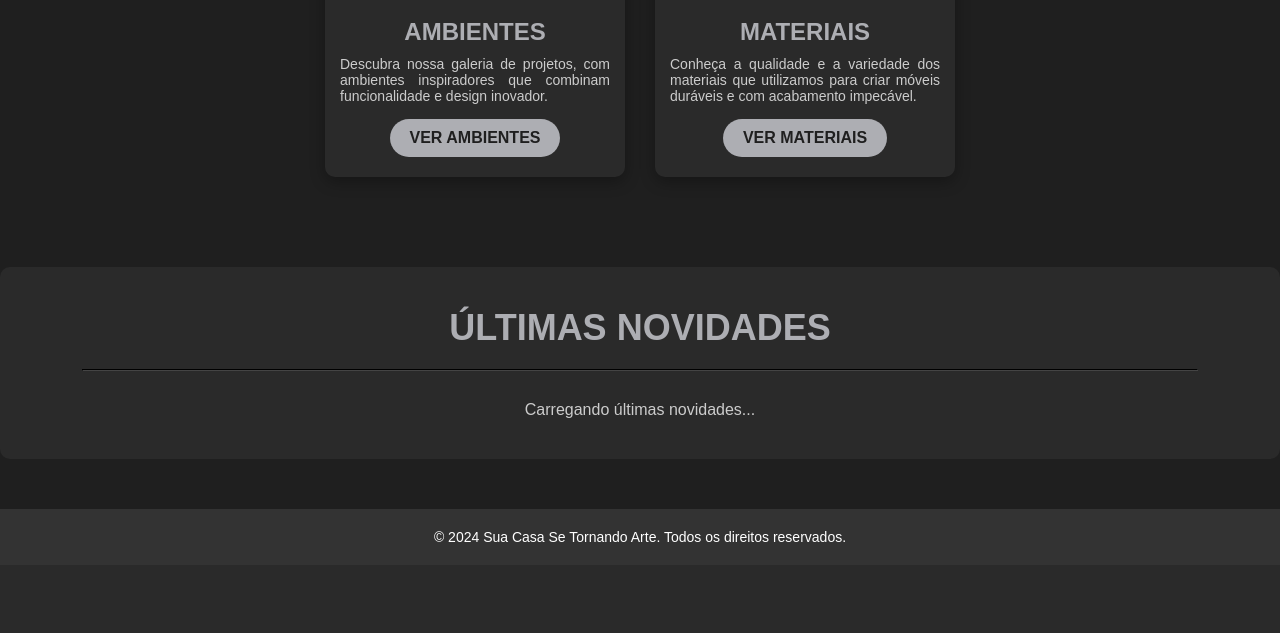
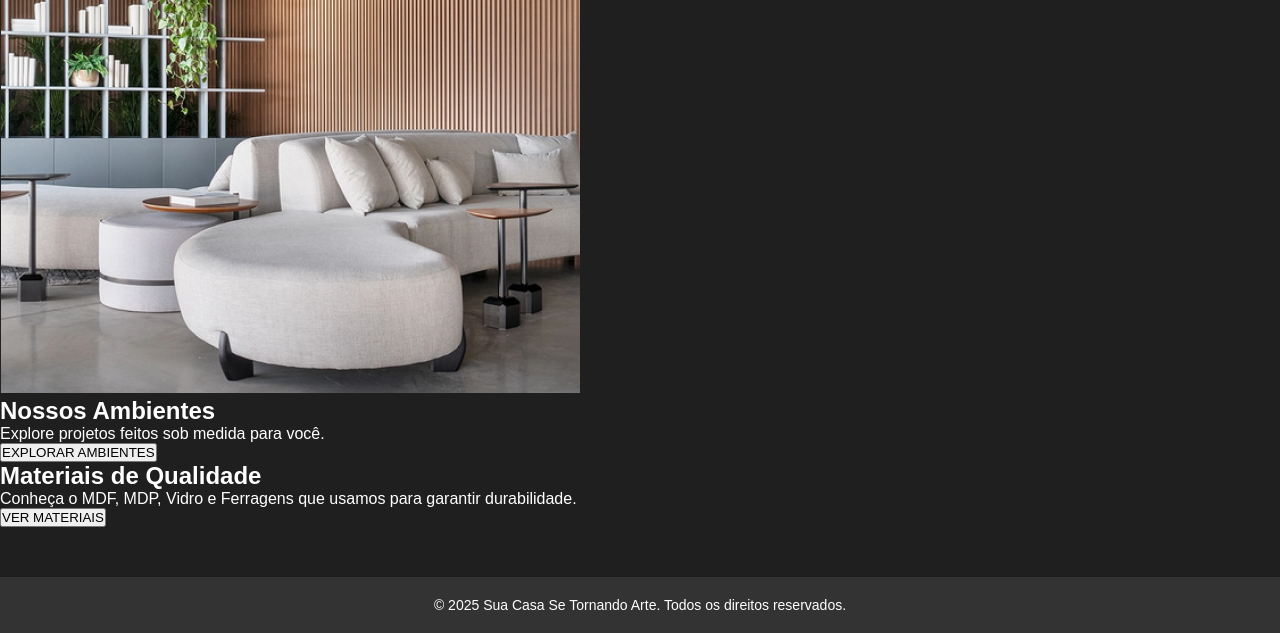
Before and after one commit to DianAndi/Trabalho-Desenvolvimento-WEB, a Flask app: page / in a window 1280 px wide. Shown: the part 953-1586 px from the top of the page. Before the commit the page ends 1495 px from the top, so only its background shows below. Run offline with Flask 3, Linux system fonts and the light colour scheme.

Commit message:
Update index.html

```diff
--- a/templates/index.html
+++ b/templates/index.html
@@ -40,39 +40,26 @@
     </nav>
   </header>
 
-  <main id="main-content">
-    <section class="hero-section">
-        <h1>SUA CASA SE TORNANDO ARTE</h1>
-        <img src="{{ url_for('static', filename='imagens/SEU PROJETO.png') }}" alt="Sua Casa Se Tornando Arte">
-        <p>Transforme seus ambientes com nossos móveis planejados de alta qualidade. Criamos projetos únicos que refletem sua personalidade e otimizam cada espaço. Do design à instalação, nossa equipe garante excelência e satisfação.</p>
+  <main class="galeria" id="main-content">
+    <img src="{{ url_for('static', filename='imagens/cozinha.png') }}" alt="Cozinha" />
+    <img src="{{ url_for('static', filename='imagens/quarto.png') }}" alt="Quarto" />
+    <img src="{{ url_for('static', filename='imagens/sala.png') }}" alt="Sala de Estar" />
+    <section class="chamada-servicos">
+      <h2>Nossos Ambientes</h2>
+      <p>Explore projetos feitos sob medida para você.</p>
+      <button id="exploreAmbientesBtn" class="btn-geral" data-route="{{ url_for('ambientes_partial') }}">EXPLORAR AMBIENTES</button>
     </section>
 
-    <section class="gallery-section">
-        <div class="gallery-item">
-            <img src="{{ url_for('static', filename='imagens/AMBIENTES.jpg') }}" alt="Ambientes">
-            <h2>AMBIENTES</h2>
-            <p>Descubra nossa galeria de projetos, com ambientes inspiradores que combinam funcionalidade e design inovador.</p>
-            <a href="#" class="button-link" data-route="{{ url_for('ambientes_partial') }}">VER AMBIENTES</a>
-        </div>
-        <div class="gallery-item">
-            <img src="{{ url_for('static', filename='imagens/MATERIAIS.jpg') }}" alt="Materiais">
-            <h2>MATERIAIS</h2>
-            <p>Conheça a qualidade e a variedade dos materiais que utilizamos para criar móveis duráveis e com acabamento impecável.</p>
-            <a href="#" class="button-link" data-route="{{ url_for('materiais_partial') }}">VER MATERIAIS</a>
-        </div>
-        </section>
-
-    <section class="destaques-dinamicos">
-        <h1>ÚLTIMAS NOVIDADES</h1>
-        <hr>
-        <div id="novidades-area">
-            <p style="color: #ccc;">Carregando últimas novidades...</p>
-        </div>
+    <section class="chamada-materiais">
+      <h2>Materiais de Qualidade</h2>
+      <p>Conheça o MDF, MDP, Vidro e Ferragens que usamos para garantir durabilidade.</p>
+      <button id="exploreMateriaisBtn" class="btn-geral" data-route="{{ url_for('materiais_partial') }}">VER MATERIAIS</button>
     </section>
   </main>
 
   <footer>
-    <p>&copy; 2024 Sua Casa Se Tornando Arte. Todos os direitos reservados.</p>
+    <p>&copy; 2025 Sua Casa Se Tornando Arte. Todos os direitos reservados.</p>
   </footer>
+
 </body>
 </html>
```
